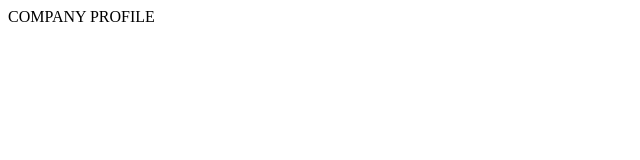
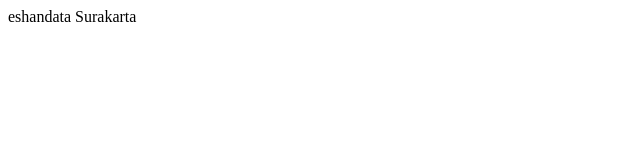
Before and after one commit to zulydata/eshandata, a plain HTML site: page index.html in a window 1280 px wide. Shown: the full height of the page, 0-640 px from the left. Drawn offline with Linux system fonts and the light colour scheme.

Commit message:
Update index.html

```diff
--- a/index.html
+++ b/index.html
@@ -1,5 +1,5 @@
 <html>
   <body>
-    COMPANY PROFILE
+    eshandata Surakarta
   </body>
 </html>
```
